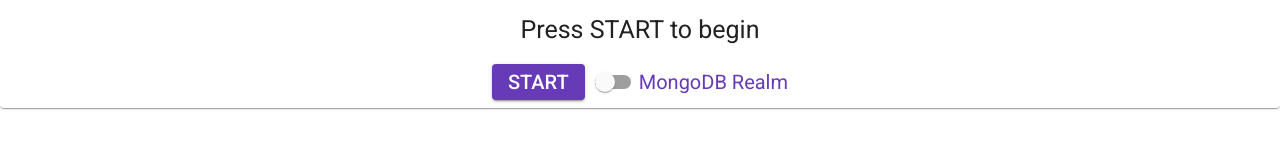
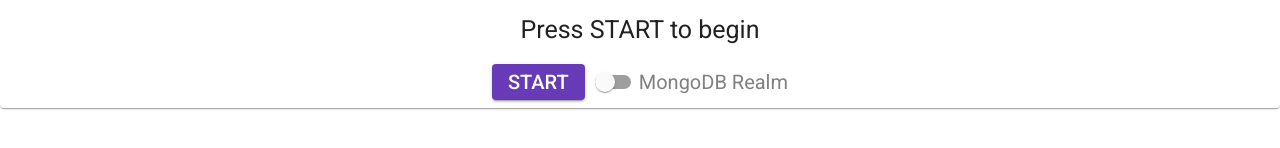
Before and after one commit to MaximFilimonovGH/welshsynonyms, an Angular app: page / in a window 1280 px wide. Shown: the part 220-368 px from the top of the page. Built offline with nearby package versions, Linux system fonts and the light colour scheme.

Commit message:
small fix

```diff
--- a/src/app/app.component.ts
+++ b/src/app/app.component.ts
@@ -12,7 +12,7 @@ import { ThemePalette } from '@angular/material/core';
 export class AppComponent {
 
   isStarted = false;
-  isRealm = true;
+  isRealm = false;
   toggleColor: ThemePalette = "primary";
 
   constructor(private router: Router) {}
```
